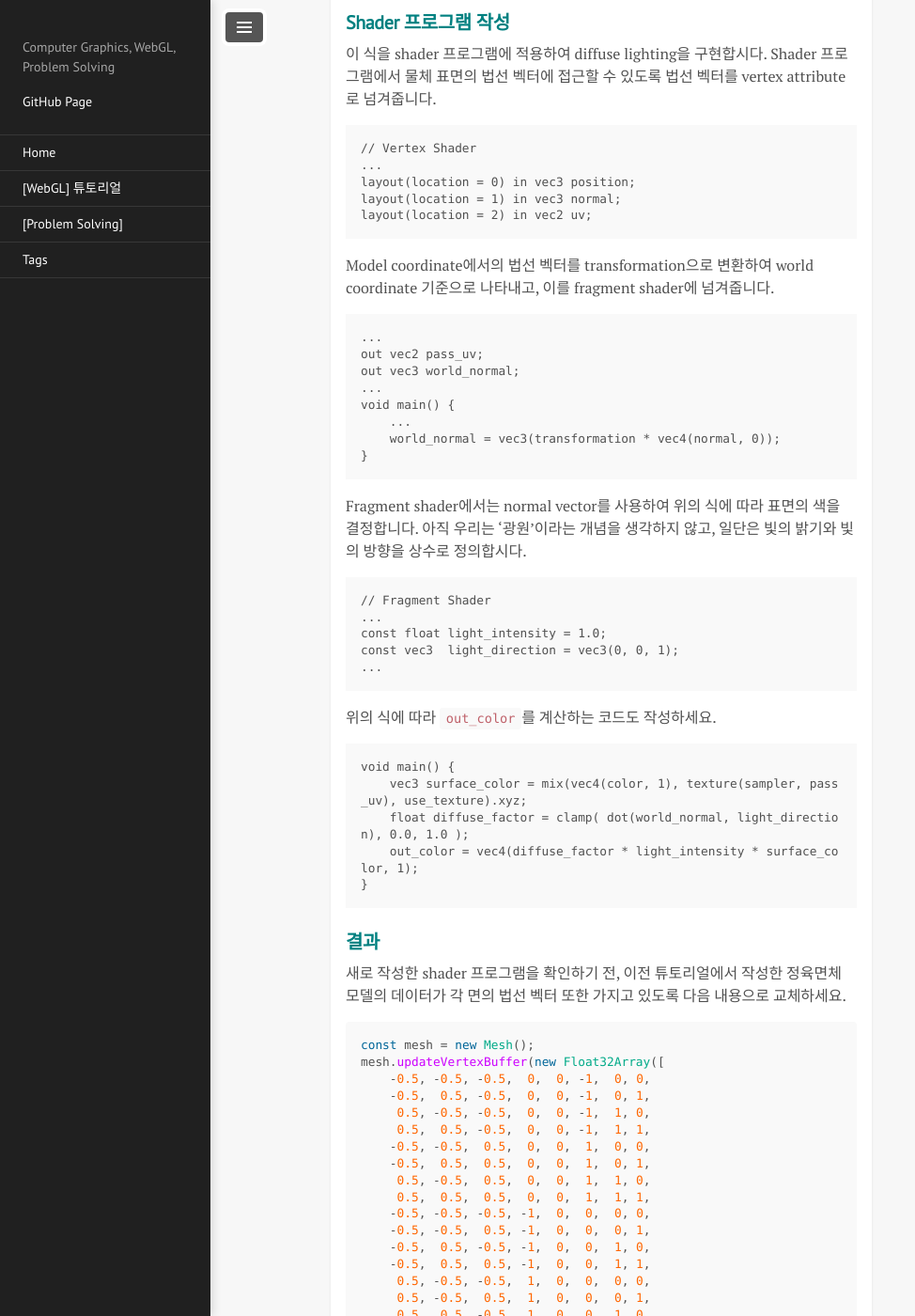
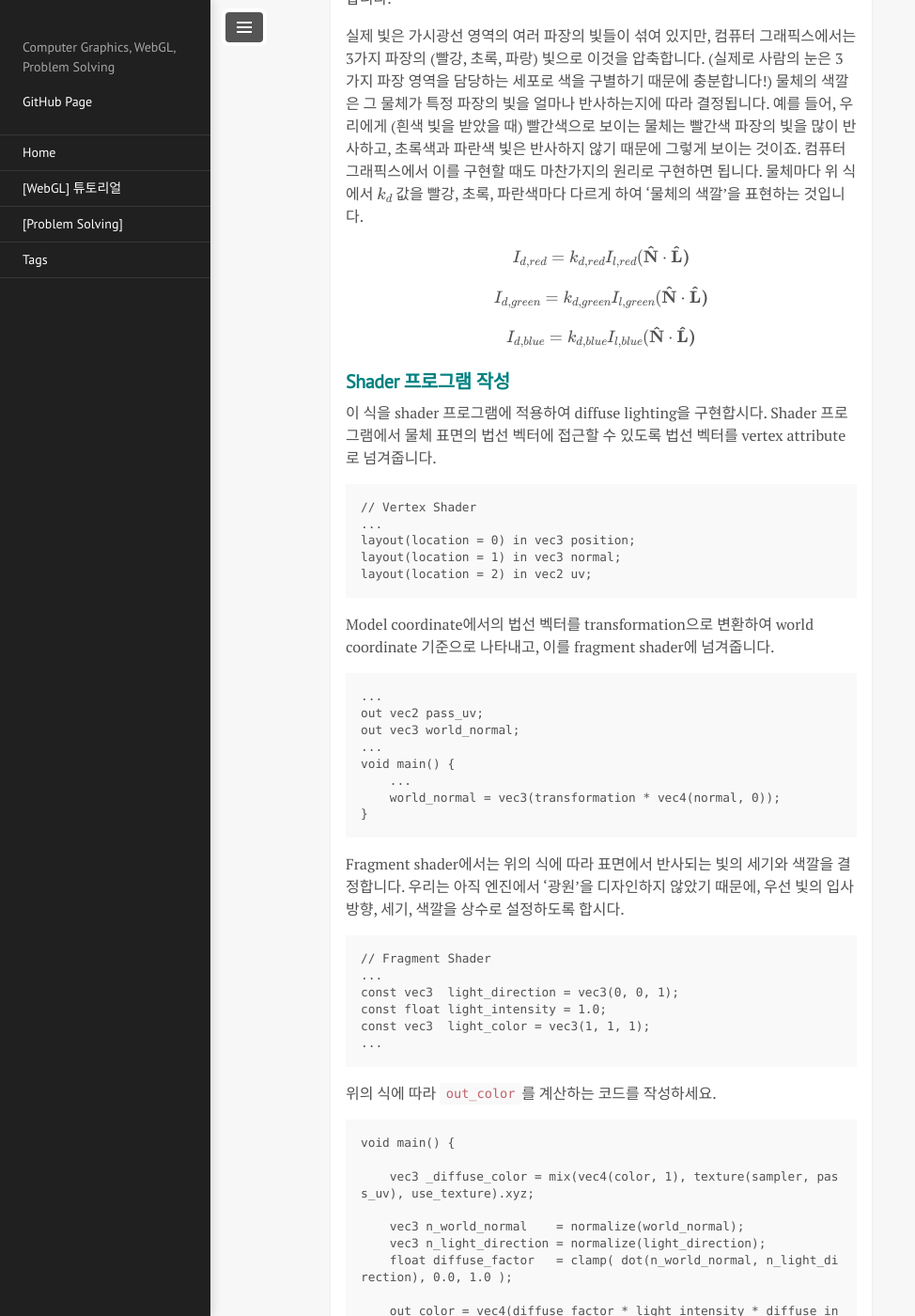
Before and after one commit to inhibitor1217/inhibitor1217.github.io, a Jekyll site: the page built from _posts/2019-05-10-webgl-diffuse-lighting.md, in a window 1280 px wide and 1400 px high, scrolled down 1929 px. Shown: the whole window at 94% size, without its empty margins (0-974 px from the left). Built offline with Jekyll 4.4.1, drawn with Linux system fonts in a browser that asks for light colours; formulas are drawn with MathJax 3; some of the changed text lies outside the part shown.

Commit message:
updated webgl-diffuse-lighting

````diff
--- a/_posts/2019-05-10-webgl-diffuse-lighting.md
+++ b/_posts/2019-05-10-webgl-diffuse-lighting.md
@@ -21,7 +21,7 @@ tags: [WebGL, Shader, Lighting]
 
 이 튜토리얼과 이어지는 글들에서는 **diffuse lighting**, **specular lighting**, **ambient lighting**에 관해 알아보고, 이를 적용한 GLSL 프로그램을 작성하여 엔진에 포함시키도록 하겠습니다.
 
-### Diffuse lighting
+### Diffuse lighting - Lambert's Cosine Law
 
 언젠가 과학 시간에 **정반사**(specular reflection)와 **난반사**(diffuse reflection)에 대해 들어본 적이 있을 것입니다. 정반사가 일어나는 거울과 같은 매끈한 표면에서는 입사된 빛을 일정한 방향으로 반사하는데, 난반사가 일어나는 울퉁불퉁한 표면에서는 여러 방향으로 빛을 반사합니다. 우리가 일상에서 보는 대부분의 물체들은 난반사가 일어나는 표면을 가지고 있습니다.
 
@@ -30,11 +30,19 @@ tags: [WebGL, Shader, Lighting]
 
 컴퓨터 그래픽스에서는 이 메커니즘을 충분히 사실적으로 (그렇지만 효율적으로) 묘사하기 위해 다음 식을 사용합니다.
 
-$${\bf{C}}_{d} = \text{max}\{\hat{\bf{L}} \cdot \hat{\bf{N}}, 0\} I \bf{C}$$
+$$I_{d} = k_{d} I_l (\bf{\hat{N}} \cdot \bf{\hat{L}})$$
 
 > [Wikipedia - Lambertian Reflectance](https://en.wikipedia.org/wiki/Lambertian_reflectance)
 
-어떤 표면이 $$\bf{C}$$라는 색깔을 가지고 있을 때, $$I$$의 밝기를 가진 빛이 표면에 비춰졌다고 가정합시다. 우리에게 보이는 색의 밝기는 빛의 입사 방향 $$\hat{\bf{L}}$$과 표면의 법선(normal) 벡터 $$\hat{\bf{N}}$$의 내적에 비례합니다. 위의 그림에서 볼 수 있듯, **빛이 표면과 수직하게 입사할수록 더 밝은 색깔로 나타나는 것이죠**.
+우리에게 보이는 색의 밝기는 빛의 입사 방향 $$\hat{\bf{L}}$$과 표면의 법선(normal) 벡터 $$\hat{\bf{N}}$$의 내적에 비례합니다. 위의 그림에서 볼 수 있듯, **빛이 표면과 수직하게 입사할수록 더 밝은 색깔로 나타나는 것이죠**. 이와 같이, 반사된 빛의 양이 빛의 입사 방향과 normal 벡터 사이의 각도의 코사인에 비례하는 법칙을 Lambert's cosine law라고 합니다.
+
+실제 빛은 가시광선 영역의 여러 파장의 빛들이 섞여 있지만, 컴퓨터 그래픽스에서는 3가지 파장의 (빨강, 초록, 파랑) 빛으로 이것을 압축합니다. (실제로 사람의 눈은 3가지 파장 영역을 담당하는 세포로 색을 구별하기 때문에 충분합니다!) 물체의 색깔은 그 물체가 특정 파장의 빛을 얼마나 반사하는지에 따라 결정됩니다. 예를 들어, 우리에게 (흰색 빛을 받았을 때) 빨간색으로 보이는 물체는 빨간색 파장의 빛을 많이 반사하고, 초록색과 파란색 빛은 반사하지 않기 때문에 그렇게 보이는 것이죠. 컴퓨터 그래픽스에서 이를 구현할 때도 마찬가지의 원리로 구현하면 됩니다. 물체마다 위 식에서 $$k_d$$ 값을 빨강, 초록, 파란색마다 다르게 하여 '물체의 색깔'을 표현하는 것입니다.
+
+$$I_{d, red} = k_{d, red} I_{l, red} (\bf{\hat{N}} \cdot \bf{\hat{L}})$$
+
+$$I_{d, green} = k_{d, green} I_{l, green} (\bf{\hat{N}} \cdot \bf{\hat{L}})$$
+
+$$I_{d, blue} = k_{d, blue} I_{l, blue} (\bf{\hat{N}} \cdot \bf{\hat{L}})$$
 
 ### Shader 프로그램 작성
 
@@ -59,23 +67,30 @@ void main() {
 }
 ```
 
-Fragment shader에서는 normal vector를 사용하여 위의 식에 따라 표면의 색을 결정합니다. 아직 우리는 '광원'이라는 개념을 생각하지 않고, 일단은 빛의 밝기와 빛의 방향을 상수로 정의합시다.
+Fragment shader에서는 위의 식에 따라 표면에서 반사되는 빛의 세기와 색깔을 결정합니다. 우리는 아직 엔진에서 '광원'을 디자인하지 않았기 때문에, 우선 빛의 입사 방향, 세기, 색깔을 상수로 설정하도록 합시다.
 
 ```GLSL
 // Fragment Shader
 ...
+const vec3  light_direction = vec3(0, 0, 1);
 const float light_intensity = 1.0;
-const vec3  light_direction = vec3(0, 0, 1);
+const vec3  light_color = vec3(1, 1, 1);
 ...
 ```
 
-위의 식에 따라 `out_color`를 계산하는 코드도 작성하세요.
+위의 식에 따라 `out_color`를 계산하는 코드를 작성하세요.
 
 ```GLSL
 void main() {
-    vec3 surface_color = mix(vec4(color, 1), texture(sampler, pass_uv), use_texture).xyz;
-    float diffuse_factor = clamp( dot(world_normal, light_direction), 0.0, 1.0 );
-    out_color = vec4(diffuse_factor * light_intensity * surface_color, 1);
+
+    vec3 _diffuse_color = mix(vec4(color, 1), texture(sampler, pass_uv), use_texture).xyz;
+
+    vec3 n_world_normal    = normalize(world_normal);
+    vec3 n_light_direction = normalize(light_direction);
+    float diffuse_factor   = clamp( dot(n_world_normal, n_light_direction), 0.0, 1.0 );
+
+    out_color = vec4(diffuse_factor * light_intensity * diffuse_intensity * (_diffuse_color * light_color), 1.0);
+
 }
 ```
 
@@ -127,6 +142,8 @@ mesh.setCount(36);
 
 이전 튜토리얼의 [Preview]({{site.url}}/pages/webgl-tutorials/07-view-projection)과 비교하면, 정육면체의 각 면의 밝기에 차이가 있어 좀 더 자연스러운 것을 느낄 수 있습니다.
 
+이 튜토리얼에서는 기본적인 shader에서 diffuse lighting을 어떻게 다루는지 Lambertian model을 통해 알아보았습니다. 다음 튜토리얼에서는 여기에 더하여 specular lighting과 ambient lighting을 추가하여 기본 shader를 완성해 보도록 하겠습니다.
+
 ### 링크
 
 [GitHub Repository](https://github.com/inhibitor1217/webgl-tutorials/tree/master/tutorials/08-diffuse-lighting)
````
